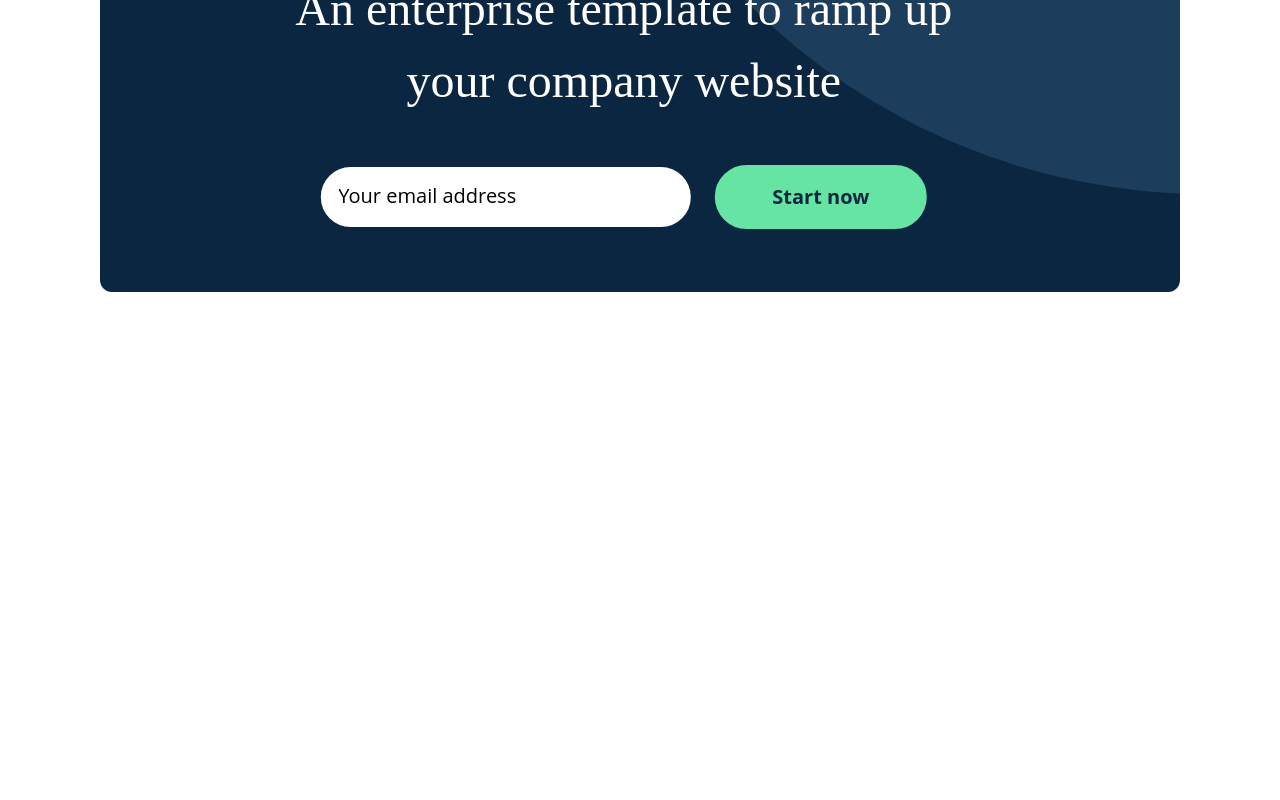
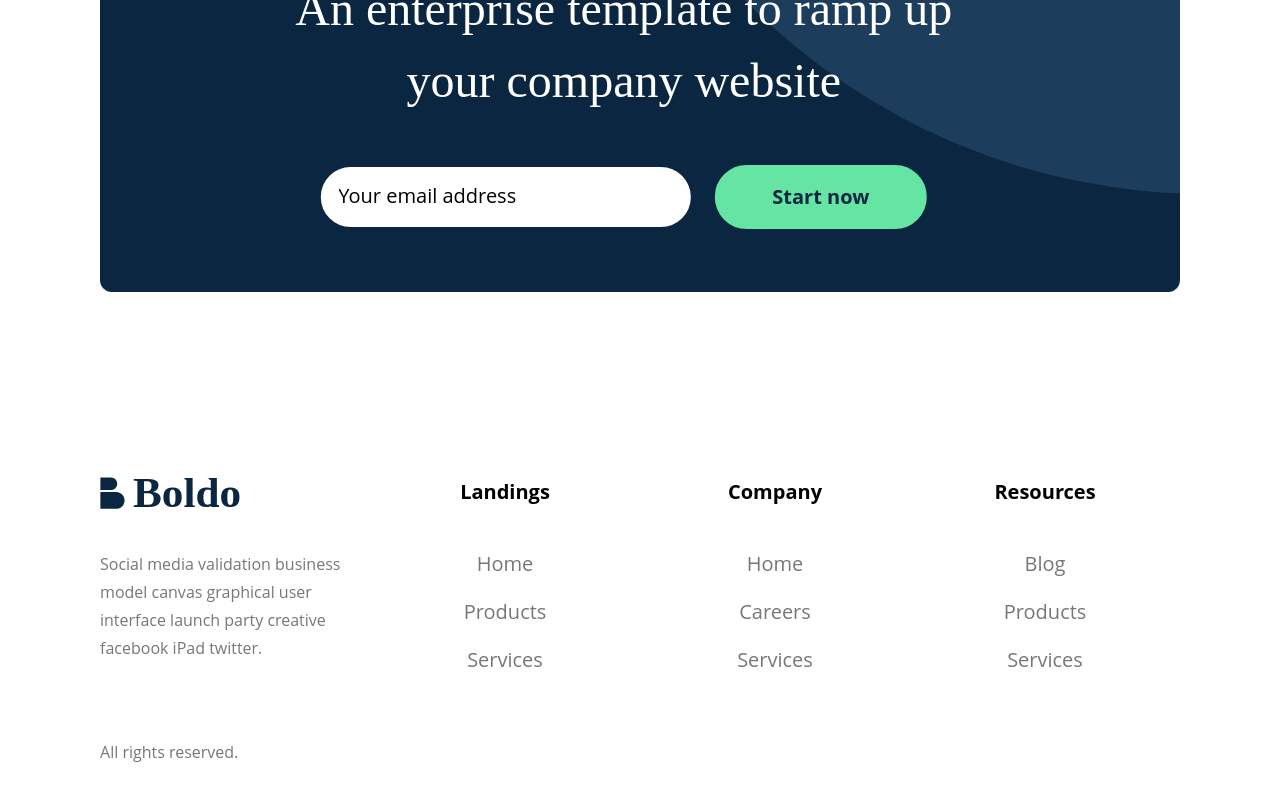
Before and after one commit to ezeaniiandrew/homevy-boldo, a Next.js app: page / in a window 1280 px wide. Shown: the part 5959-6759 px from the top of the page. Before the commit the page ends 6335 px from the top, so only its background shows below. Built offline with nearby package versions, Linux system fonts and the light colour scheme.

Commit message:
add footer

```diff
--- a/src/app/page.tsx
+++ b/src/app/page.tsx
@@ -2,6 +2,7 @@ import {
   Blog,
   ContactUs,
   Faq,
+  Footer,
   Hero,
   Nav,
   Services,
@@ -18,6 +19,7 @@ export default function Home() {
       <Faq />
       <Blog />
       <ContactUs />
+      <Footer />
     </div>
   );
 }
--- /dev/null
+++ b/src/components/Footer.tsx
@@ -0,0 +1,48 @@
+import SVGLogo from "./Logo";
+
+const footerDetails = [
+  { heading: "Landings", items: ["Home", "Products", "Services"] },
+  { heading: "Company", items: ["Home", "Careers", "Services"] },
+  { heading: "Resources", items: ["Blog", "Products", "Services"] },
+];
+
+export default function Footer() {
+  return (
+    <>
+      <footer className="col-span-full  px-[6.25rem] py-[100px]">
+        <div className="grid grid-cols-4">
+          <div className="grid grid-cols-subgrid place-self-start">
+            <h3 className="flex gap-2 items-center text-[2.7rem] leading-[34px]">
+              <SVGLogo fillColor="#0a2640" width={25} height={32} />
+              <span className="text-dark-blue font-manrope font-bold">
+                Boldo
+              </span>
+            </h3>
+            <p className="max-w-[300px] text-gray leading-[28px] mt-[40px]">
+              Social media validation business model canvas graphical user
+              interface launch party creative facebook iPad twitter.
+            </p>
+          </div>
+          {footerDetails.map((detail) => (
+            <div
+              key={detail.heading}
+              className="grid grid-cols-subgrid text-center"
+            >
+              <h3 className="font-bold text-black text-xl leading-[32px]">
+                {detail.heading}
+              </h3>
+              <ul className="mt-[40px] grid gap-4">
+                {detail.items.map((item, index) => (
+                  <li key={index} className="text-gray leading-[32px] text-xl">
+                    {item}
+                  </li>
+                ))}
+              </ul>
+            </div>
+          ))}
+        </div>
+        <p className="text-gray mt-16">All rights reserved.</p>
+      </footer>
+    </>
+  );
+}
--- a/src/components/index.ts
+++ b/src/components/index.ts
@@ -5,3 +5,4 @@ export { default as Testimonial } from "./Testimonial";
 export { default as Faq } from "./Faq";
 export { default as Blog } from "./Blog";
 export { default as ContactUs } from "./ContactUs";
+export { default as Footer } from "./Footer";
```
